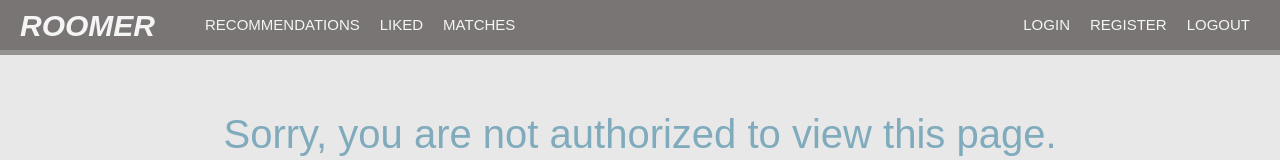
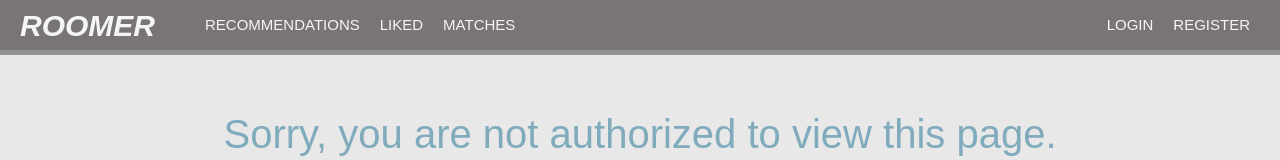
Before and after one commit to ncstiles/roomer, a React (Vite) app in the folder roomer-ui/: page /liked in a window 1280 px wide. Shown: the top 160 px of the page. Built offline with nearby package versions, Linux system fonts and the light colour scheme.

Commit message:
Fixed login upon registration bug (was not setting correct state variables) as well as rendering inconsistencies after logging out

```diff
--- a/roomer-ui/src/components/App/App.jsx
+++ b/roomer-ui/src/components/App/App.jsx
@@ -204,7 +204,7 @@ export default function App() {
         </Toast>
       </ToastContainer>
       <BrowserRouter>
-        <Navbar currentUser={currentUser} />
+        <Navbar currentUser={currentUser} isLoggedIn={isLoggedIn} />
         <main>
           <Routes>
             <Route
@@ -261,6 +261,8 @@ export default function App() {
                   setRegisterForm={setRegisterForm}
                   setIsLoggedIn={setIsLoggedIn}
                   setIsUpdated={setIsUpdated}
+                  setIsLoading={setIsLoading}
+                  setCurrentUser={setCurrentUser}
                 />
               }
             />
--- a/roomer-ui/src/components/GridCard/GridCard.jsx
+++ b/roomer-ui/src/components/GridCard/GridCard.jsx
@@ -63,7 +63,7 @@ export default function GridCard({
         )}
         <div onClick={() => nav(`/introduce/${cardUsername}`)}>
           {/* round to nearest integer percentage */}
-          <span>{Math.round(score.toFixed(2)*100)}% match  </span>
+          <p>{Math.round(score.toFixed(2)*100)}% match</p>
           {pfpSrc ? (
             <img
               className="card-pfp"
--- a/roomer-ui/src/components/Liked/Liked.css
+++ b/roomer-ui/src/components/Liked/Liked.css
@@ -1,4 +1,5 @@
 .no-results {
   margin-top: 20px;
   color: #9ba4a7;
+  text-align: center;
 }
--- a/roomer-ui/src/components/Liked/Liked.jsx
+++ b/roomer-ui/src/components/Liked/Liked.jsx
@@ -16,7 +16,7 @@ export default function Liked({
 }) {
   return (
     <div>
-      {!currentUser ? (
+      {!currentUser || !isLoggedIn ? (
         <NotAuthorized />
       ) : (
         <>
--- a/roomer-ui/src/components/Logout/Logout.jsx
+++ b/roomer-ui/src/components/Logout/Logout.jsx
@@ -34,7 +34,7 @@ export default function Logout({ setIsLoggedIn, setCurrentUser }) {
         onClick={() => {
           nav("/");
         }}>
-        Return to homepage
+        Return to home
       </Button>
     </div>
   );
--- a/roomer-ui/src/components/Matches/Matches.jsx
+++ b/roomer-ui/src/components/Matches/Matches.jsx
@@ -16,7 +16,7 @@ export default function Matches({
 }) {
   return (
     <div>
-      {!currentUser ? (
+      {!currentUser || !isLoggedIn ? (
         <NotAuthorized />
       ) : (
         <>
@@ -39,7 +39,6 @@ export default function Matches({
                   setIsUpdated={setIsUpdated}
                   likedUsers={matchedUsers}
                   matchedUsers={matchedUsers}
-                  type={"match"}
                 />
               )}
             </>
--- a/roomer-ui/src/components/Navbar/NavBar.jsx
+++ b/roomer-ui/src/components/Navbar/NavBar.jsx
@@ -3,7 +3,7 @@ import "./NavBar.css";
 import { useNavigate } from "react-router-dom";
 import { Button } from "react-bootstrap";
 
-export default function NavBar({ currentUser }) {
+export default function NavBar({ isLoggedIn, currentUser }) {
   const nav = useNavigate();
 
   return (
@@ -26,7 +26,7 @@ export default function NavBar({ currentUser }) {
         {/*spacer to add distance between left/right sides of navbar */}
         <div className="spacer" />
         <div className="login-profile">
-          {currentUser ? null : (
+          {isLoggedIn && currentUser ? null : (
             <>
               <span className="link" onClick={() => nav("/login")}>
                 LOGIN
@@ -37,7 +37,7 @@ export default function NavBar({ currentUser }) {
             </>
           )}
 
-          {!currentUser ? null : (
+          {!isLoggedIn || !currentUser ? null : (
             <Button
               className="link navbar-pfp"
               variant="secondary"
@@ -47,9 +47,13 @@ export default function NavBar({ currentUser }) {
             </Button>
           )}
 
-          <span className="link" onClick={() => nav("/logout")}>
-            LOGOUT
-          </span>
+          <>
+            {isLoggedIn && currentUser ? (
+              <span className="link" onClick={() => nav("/logout")}>
+                LOGOUT
+              </span>
+            ) : null}
+          </>
         </div>
       </nav>
     </>
--- a/roomer-ui/src/components/Register/Register.jsx
+++ b/roomer-ui/src/components/Register/Register.jsx
@@ -11,6 +11,8 @@ export default function Register({
   setRegisterForm,
   setIsLoggedIn,
   setIsUpdated,
+  setIsLoading,
+  setCurrentUser,
 }) {
   const nav = useNavigate();
   let [validated, setValidated] = useState(false);
@@ -60,15 +62,19 @@ export default function Register({
           username: event.target.username.value,
           password: event.target.password.value,
         };
+
         axios
           .post(BASE_API_URL + "/login", loginForm)
           .then(() => {
             setIsLoggedIn(true);
             setIsUpdated((prevVal) => !prevVal);
+            setIsLoading(false);
+            setCurrentUser(loginForm.username);
             nav("/recommendations");
           })
           .catch(() => {
             setIsLoggedIn(false);
+            nav("*");
           });
       })
       .catch(() => {
```
